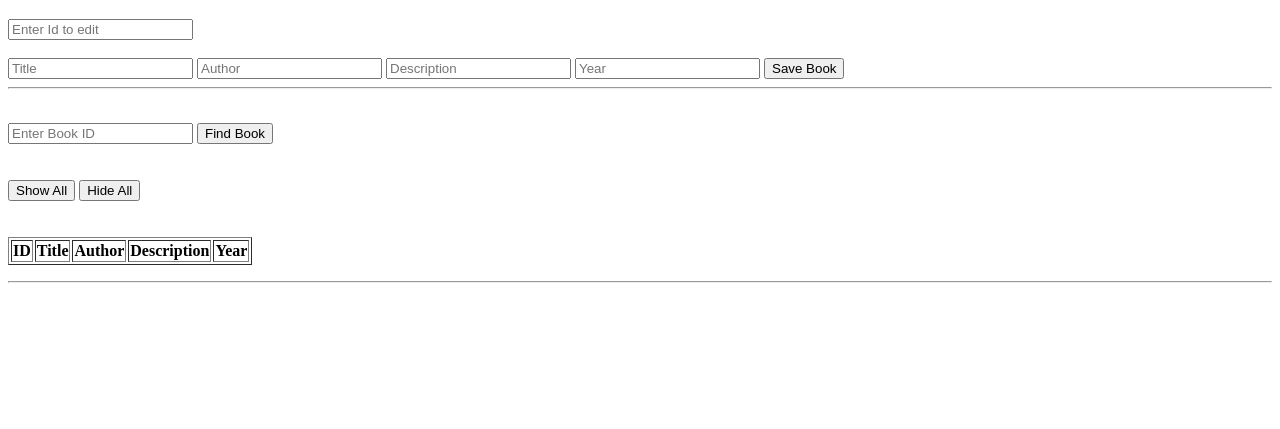
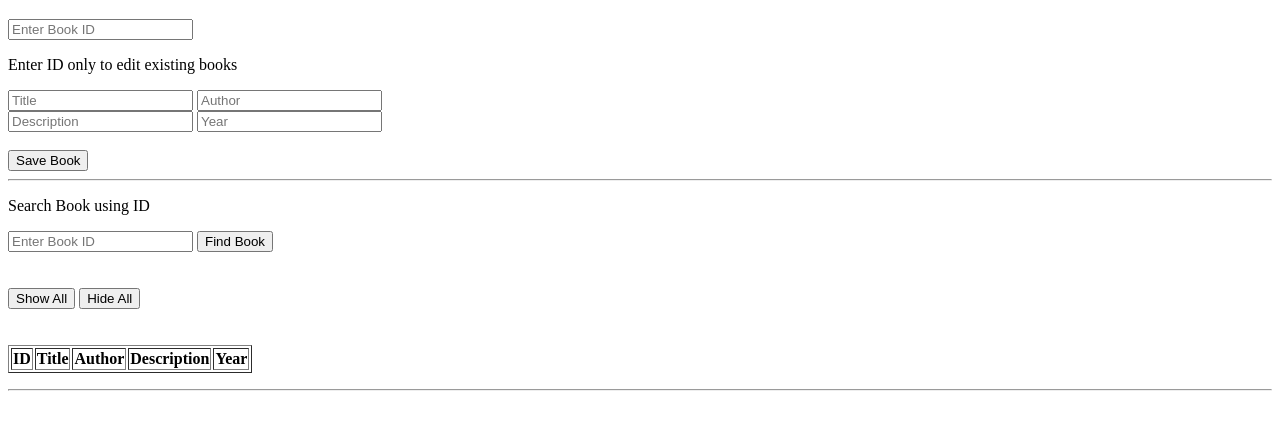
Before and after one commit to zubariyasulekaz/book-crud-app, a plain HTML site: page frontend/index.html in a window 1280 px wide. Shown: the part 61-490 px from the top of the page. Drawn offline with Linux system fonts and the light colour scheme.

Commit message:
Minor UI fixes

```diff
--- a/frontend/index.html
+++ b/frontend/index.html
@@ -7,17 +7,19 @@
 <body>
     <h1> Book Manager</h1>
     <form id="bookForm">
-        <input type="text" id="bookId" placeholder="Enter Id to edit" >
-        <br><br>
+        <input type="text" id="bookId" placeholder="Enter Book ID" >
+         <p>Enter ID only to edit existing books</p>
         <input type="text" id="title" placeholder="Title" required/>
         <input type="text" id="author" placeholder="Author" required/>
+        <br>
         <input type="text" id="description" placeholder="Description" required/>
         <input type="text" id="year" placeholder="Year" required/>
+        <br><br>
         <button type="button" id="saveBtn" onclick="saveBook()">Save Book</button>
     </form>
     <hr />
     <p id="message" style="color:red;"></p>
-    <br>
+    <p> Search Book using ID</p>
     <input type="number" id="searchId" placeholder="Enter Book ID" />
     <button  onclick="findBook()">Find Book</button>
     <br><br><br>
```
